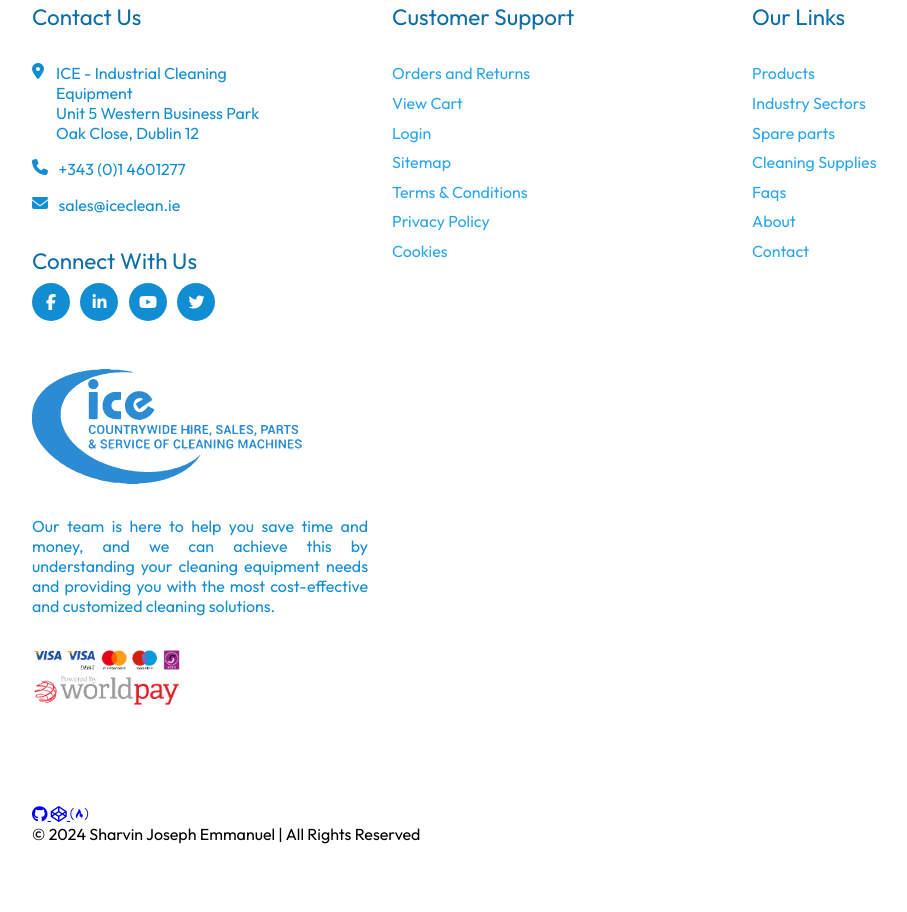
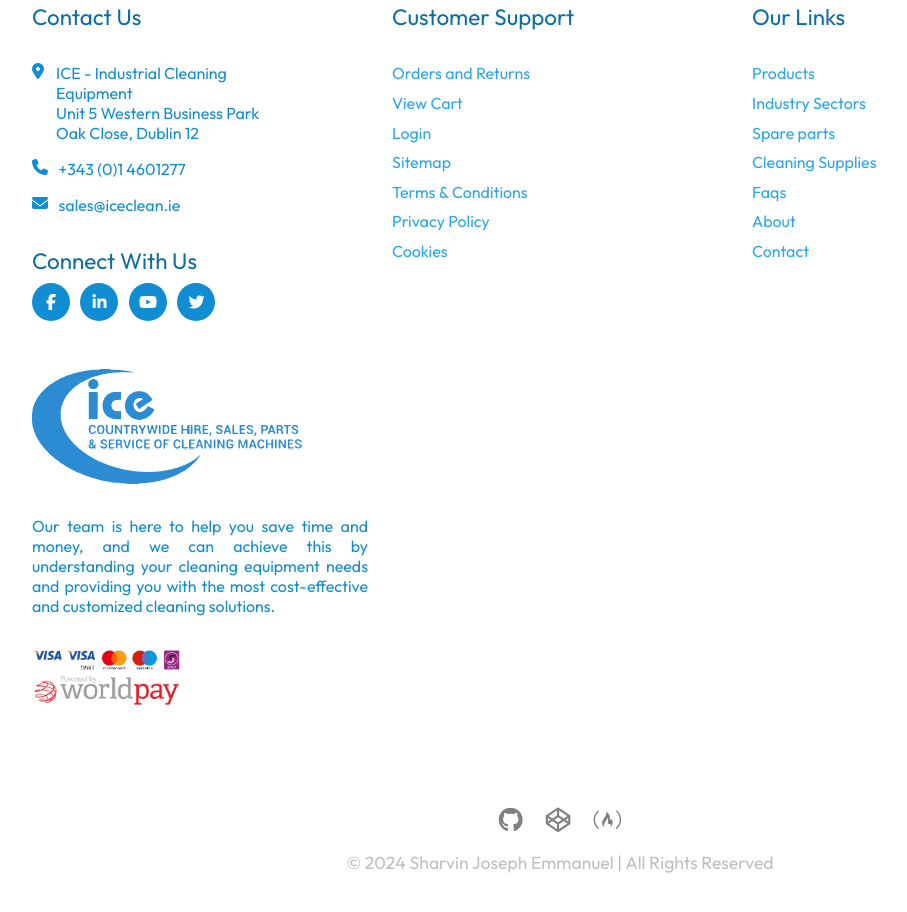
Before and after one commit to jos3ph1205/iceclean, a plain HTML site: page index.html in a window 1280 px wide. Shown: the part 3965-4877 px from the top of the page, without its empty margins (80-987 px from the left). Drawn offline with Linux system fonts and the light colour scheme.

Commit message:
Add files via upload

```diff
--- a/main.css
+++ b/main.css
@@ -683,6 +683,35 @@ CONTACT SECTION
    max-width: 150px;
 }
 
+footer {
+   display: flex;
+   flex-direction: column;
+   justify-content: center;
+   align-items: center;
+   text-align: center;
+   gap: 1rem;
+   color: var(--clr-f-300);
+   font-size: 1.1rem;
+}
+
+.footer-links {
+   display: flex;
+   align-items: center;
+   gap: 2ch;
+}
+.footer-links a {
+   font-size: 1.4em;
+   color: var(--clr-f-500);
+   text-decoration: none;
+
+   transition: .07s ease;
+}
+.footer-links a:hover {
+   color: var(--clr-primary-600);
+   transform-origin: center;
+   scale: 1.2;
+}
+
 @media only screen and (max-width: 850px) {
    .body-padding {
       padding: 2rem 3rem;
```
